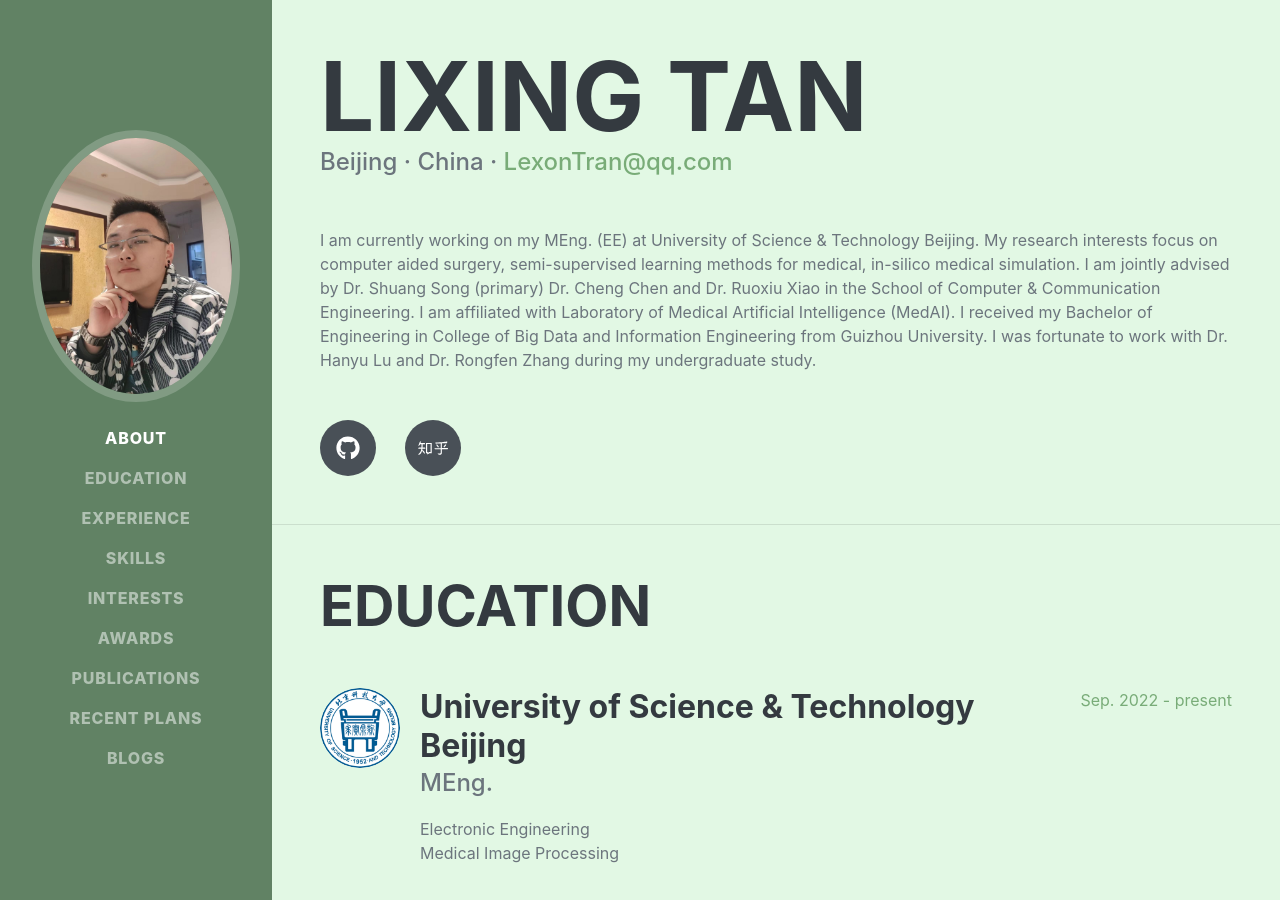
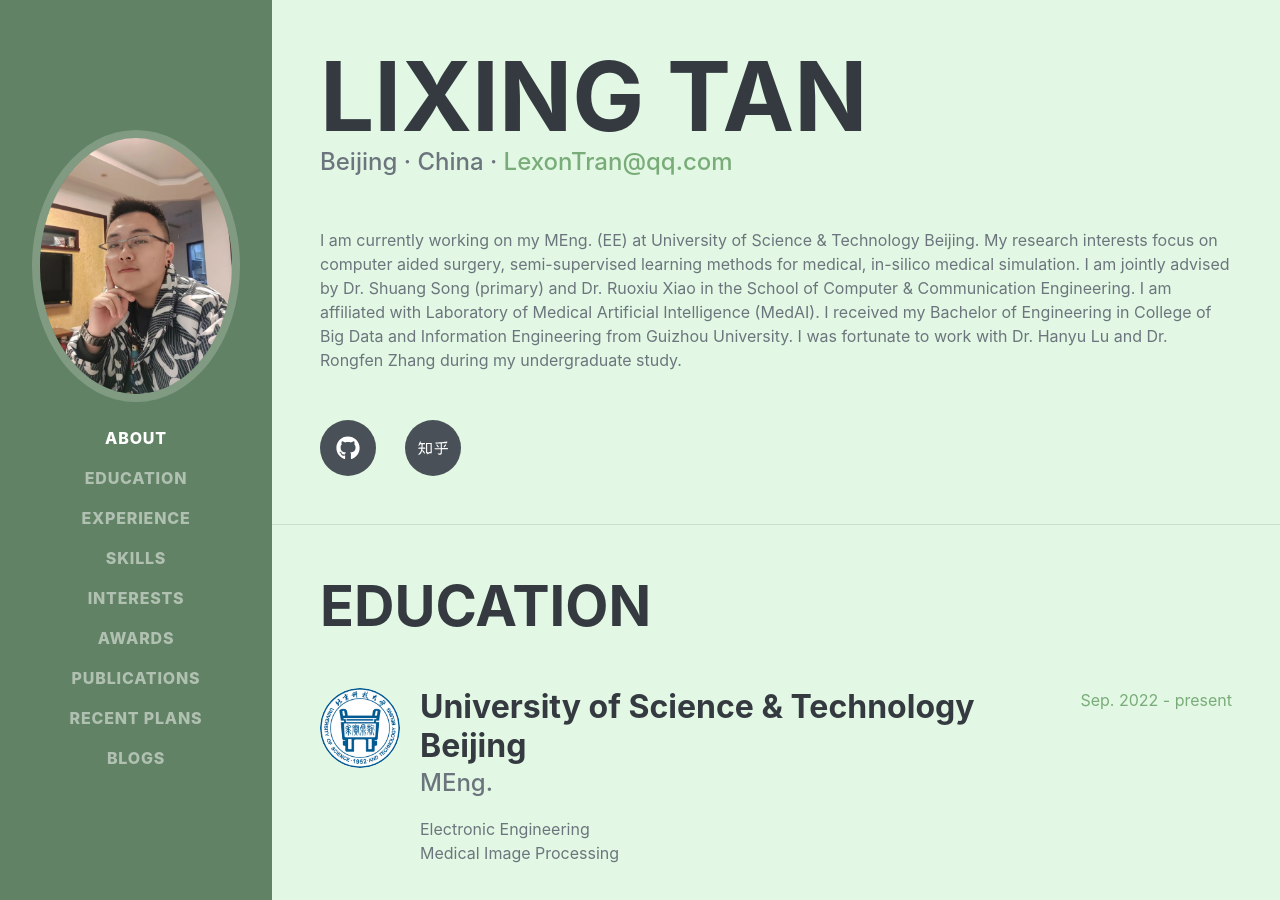
Before and after one commit to LexTran/LexTran.github.io, a Jekyll site: the page homepage.html, which Jekyll copies as it is, in a window 1280 px wide and 900 px high. Built offline with Jekyll 4.4.1, drawn with Linux system fonts in a browser that asks for light colours; nearby versions of some CDN libraries; some web fonts are replaced.

Commit message:
Update homepage

```diff
--- a/homepage.html
+++ b/homepage.html
@@ -51,7 +51,7 @@
                             <div>
                                 I am currently working on my MEng. (EE) at University of Science & Technology Beijing.
                                 My research interests focus on computer aided surgery, semi-supervised learning methods for medical, in-silico medical simulation.
-                                I am jointly advised by Dr. Shuang Song (primary) Dr. Cheng Chen and Dr. Ruoxiu Xiao
+                                I am jointly advised by Dr. Shuang Song (primary) and Dr. Ruoxiu Xiao
                                 in the School of Computer & Communication Engineering. I am affiliated with Laboratory of Medical
                                 Artificial Intelligence (MedAI).
                                 I received my Bachelor of Engineering in College of Big Data and Information Engineering from
```
